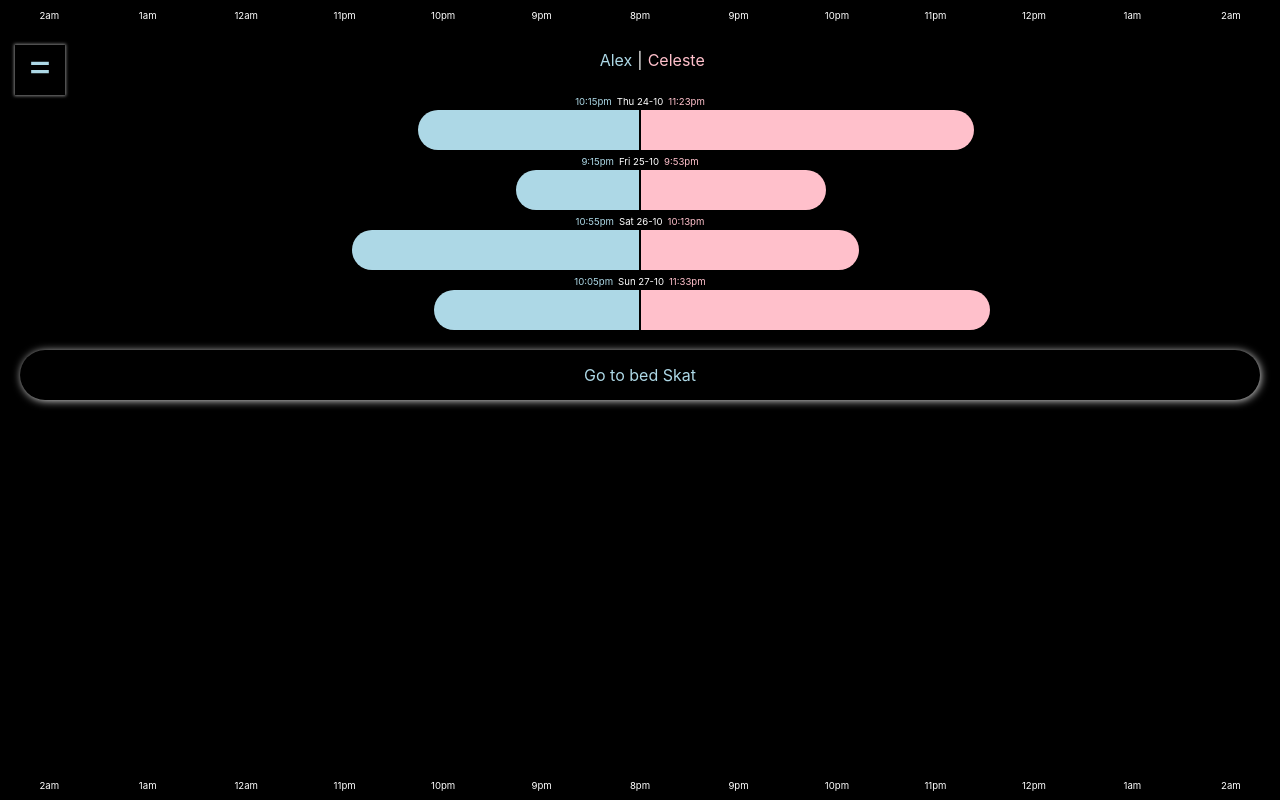
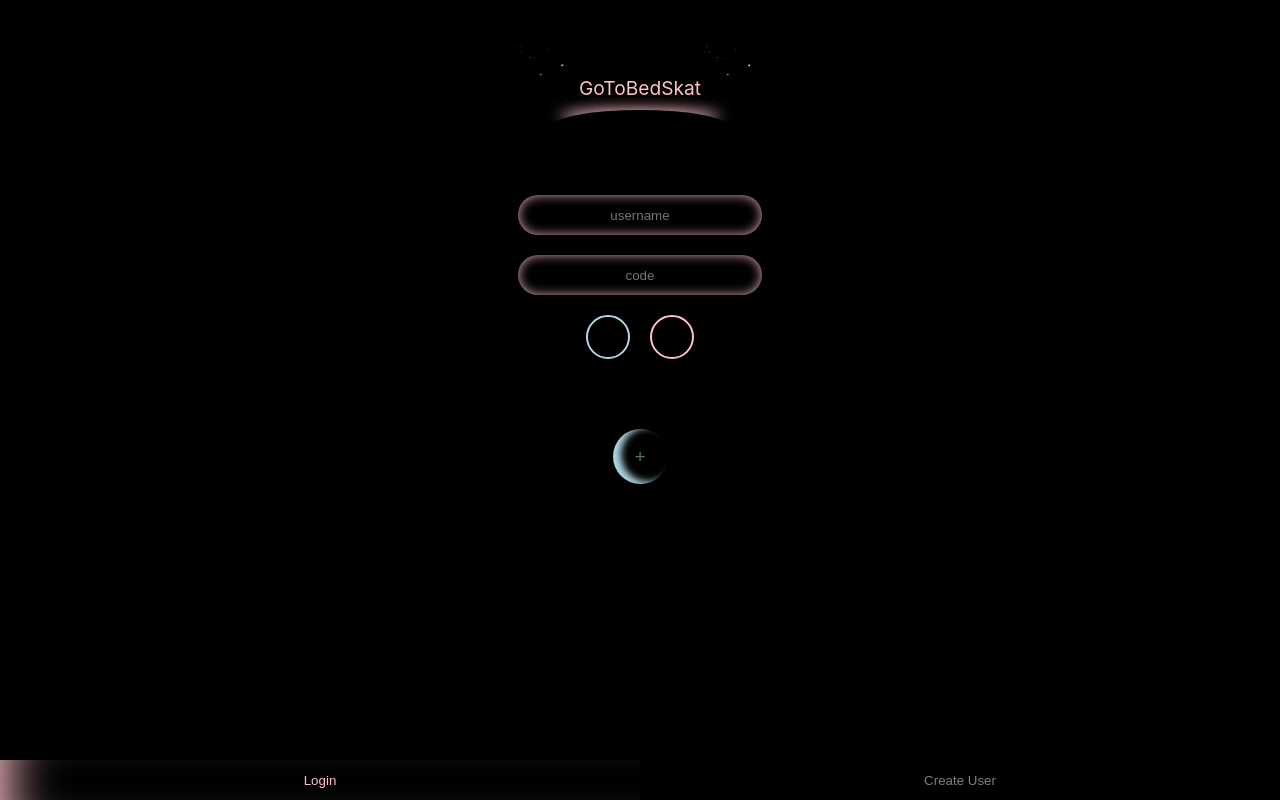
Before and after one commit to BaysheffDev/gotobedskat, a React (Create React App) app: page / in a window 1280 px wide. Built offline with nearby package versions, Linux system fonts and the light colour scheme.

Commit message:
continuing endpoints

```diff
--- a/src/App.css
+++ b/src/App.css
@@ -161,3 +161,142 @@
     left: 100%;
     transition: left 0.2s linear;
 }
+
+/* Login Section */
+.login-container {
+    height: 100%;
+    width: 100%;
+    color: white;
+}
+.app-title {
+    padding-top: 30px;
+    color: pink;
+    text-align: center;
+    font-size: 1.2em;
+    width: 70%;
+    margin: auto;
+    border-radius: 0px;
+}
+.app-title-underline {
+    box-shadow: 0px -11px 14px -10px pink;
+    border-radius: 50%;
+    height: 35px;
+    width: 180px;
+    margin: auto;
+    margin-top: 10px;
+    margin-bottom: 50px;
+}
+.app-title img {
+    width: 65px;
+    transform: translateY(15px);
+}
+.login-field {
+    display: block;
+    margin: auto;
+    margin-top: 20px;
+    padding: 0 12px;
+    border-radius: 20px;
+    border: none;
+    width: 220px;
+    text-align: center;
+    background: none;
+    box-shadow: 0px 0px 12px -1px inset pink;
+    color: white;
+    height: 40px;
+}
+.login-field:focus {
+    background: pink;
+}
+.login-buttons {
+    position: absolute;
+    bottom: 0;
+    margin: auto;
+    margin-top: 50px;
+    width: 100%;
+}
+.login-buttons button {
+    width: 50%;
+    height: 40px;
+    background: no-repeat;
+    border: none;
+    color: grey;
+}
+button.login-button-left {
+    color: pink;
+    box-shadow: 50px 0px 50px -40px inset pink;
+}
+button.login-button-right {
+    color: pink;
+    box-shadow: -50px 0px 50px -40px inset pink;
+}
+.login-submit-container {
+    text-align: center;
+    margin-top: 70px;
+}
+.login-submit-container button {
+    box-shadow: 8px -2px 8px -1px inset lightblue;
+    border: none;
+    width: 55px;
+    height: 55px;
+    border-radius: 50%;
+    padding: 0px;
+    background: none;
+    animation-name: glow;
+    animation-duration: 3s;
+    animation-iteration-count: infinite;
+    animation-timing-function: linear;
+    color: rgba(173, 216, 230, 0.5);
+    font-size: 0.6em;
+    margin: 0px 10px;
+}
+.login-submit-button.plus, .login-submit-button.back{
+    font-size: 1.2em;
+}
+@keyframes glow {
+    0% {box-shadow: 8px -2px 10px -4px inset lightblue;}
+    50% {box-shadow: 8px -2px 6px 2px inset lightblue;}
+    100% {box-shadow: 8px -2px 10px -4px inset lightblue;}
+}
+.login-submit-container button:focus {
+    border: 1px solid lightblue;
+}
+input:focus, button:focus {
+    outline: none;
+}
+.login-partner-message {
+    text-align: center;
+    color: lightblue;
+}
+.login-message-container {
+    margin-top: 60px;
+    text-align: center;
+    color: #c70000;
+    font-weight: bold;
+    font-size: 0.8em;
+}
+.login-colors-container {
+    margin-top: 20px;
+    display: flex;
+    width: 100%;
+    justify-content: center;
+}
+.login-color {
+    width: 40px;
+    height: 40px;
+    margin: 0 10px;
+    border-radius: 50%;
+    display: flex;
+    justify-content: center;
+    align-items: center;
+}
+.login-color-inner {
+    width: 25px;
+    height: 25px;
+    border-radius: 50%;
+}
+.login-color-inner.color-one {
+    background: lightblue;
+}
+.login-color-inner.color-two {
+    background: pink;
+}
--- a/src/App.js
+++ b/src/App.js
@@ -1,13 +1,23 @@
 import React from 'react';
 import './App.css';
 import Grid from './Components/Grid.js';
+import Login from './Components/Login.js';
 
 function App() {
-  return (
-    <div className="App">
-      <Grid />
-    </div>
-  );
+    if (localStorage.getItem("userId")) {
+        return (
+            <div className="App">
+            <Grid />
+            </div>
+        );
+    }
+    else {
+        return (
+            <div className="App">
+            <Login />
+            </div>
+        );
+    }
 }
 
 export default App;
--- /dev/null
+++ b/src/Components/Login.js
@@ -0,0 +1,129 @@
+import React, { useState } from 'react';
+import stars from '../Assets/stars.gif';
+
+const Login = () => {
+    const [screen, setScreen] = useState(0);
+    const [login, setLogin] = useState(true);
+    const [username, setUsername] = useState("");
+    const [usercode, setUsercode] = useState("");
+    const [partnername, setPartnername] = useState("Alex");
+    const [partnercode, setPartnercode] = useState("");
+    const [syncedpartnername, setSyncedpartnername] = useState("");
+    const [message, setMessage] = useState("");
+    const [color, setColor] = useState("");
+
+    const userColor = (col) => {
+        switch(col) {
+            case 1:
+                return "lightblue"
+                break;
+            case 2:
+                return "pink"
+                break;
+            default:
+                return "lightblue"
+        }
+    }
+
+    const submitForm = (screen) => {
+        if (screen === 0) {
+            if (username.length < 3 && usercode.length < 3) {
+                setMessage("Fields must be at least 3 characters");
+            }
+            else if (!color) {
+                setMessage("Please select a color");
+            }
+            else {
+                const usercolor = userColor(color);
+                const userSignin = (endpoint) => {
+                    fetch(`http://localhost:3001/${endpoint}`, {
+                        method: 'post',
+                        headers: {
+                            'content-type': 'application/json',
+                        },
+                        body: JSON.stringify({
+                            username: username,
+                            usercode: usercode,
+                            usercolor: usercolor,
+                        })
+                    })
+                    .then(response => response.json())
+                    .then(data => console.log(data))
+                    .catch(err => console.log(err))
+                }
+                userSignin('createuser');
+                setMessage("");
+                setScreen(1);
+            }
+        }
+        else if (screen === 1) {
+            if (partnername.length < 3 && partnercode.length < 3) {
+                setMessage("Fields must be at least 3 characters");
+            }
+            else {
+                setMessage("");
+                setScreen(3);
+            }
+        }
+    }
+
+    const syncPartner = () => {
+        const partnerSynced = false;
+        if (partnerSynced) {
+            console.log("sync complete go to main screen");
+        }
+        else {
+            console.log("nope");
+        }
+        console.log("sync partner");
+    }
+
+    const dontSync = () => {
+        console.log("dont sync");
+        setScreen(screen - 1);
+    }
+
+    const loginUser = () => {
+        console.log("login user");
+    }
+
+    const createUser = () => {
+        console.log("create user");
+    }
+
+    return (
+            <div className="login-container">
+                <div onClick={() => userColor(1)} className="app-title"><img src={stars}/>GoToBedSkat<img src={stars}/></div>
+                <div className="app-title-underline"></div>
+                <input onChange={(e) => setUsername(e.target.value)} style={{display: screen === 0 ? "" : "none"}} className="login-field" type="text" placeholder="username" />
+                <input onChange={(e) => setUsercode(e.target.value)} style={{display: screen === 0 ? "" : "none"}} className="login-field" type="text" placeholder="code" />
+                <input onChange={(e) => setPartnername(e.target.value)} style={{display: screen === 1 ? "" : "none"}} className="login-field" type="text" placeholder="partnername" />
+                <input onChange={(e) => setPartnercode(e.target.value)} style={{display: screen === 1 ? "" : "none"}} className="login-field" type="text" placeholder="partnercode" />
+                <div style={{display: screen === 0 ? "" : "none"}} className="login-colors-container">
+                    <div onClick={() => setColor(1)} style={{border: '2px solid lightblue'}} className="login-color">
+                        <div className={color === 1 ? "login-color-inner color-one" : ""}></div>
+                    </div>
+                    <div onClick={() => setColor(2)} style={{border: '2px solid pink'}} className="login-color">
+                        <div className={color === 2 ? "login-color-inner color-two" : ""}></div>
+                    </div>
+                </div>
+                <div style={{display: screen === 2 ? "" : "none"}} className="login-partner-message">Is {partnername} your partner?</div>
+                <div style={{display: screen === 3 ? "" : "none"}} className="login-partner-message">Waiting for {partnername} to sync... <br /><br /> Go back if you wish to cancel</div>
+                <div className="login-submit-container">
+                    <button style={{display: screen === 0 ? "" : "none"}} onClick={() => submitForm(screen)} className="login-submit-button plus">+</button>
+                    <button style={{display: screen === 1 ? "" : "none"}} onClick={() => submitForm(screen)} className="login-submit-button plus">+</button>
+                    <button style={{display: screen === 1 ? "" : "none"}} onClick={() => setScreen(0)} className="login-submit-button back">&lt;</button>
+                    <button style={{display: screen === 2 ? "" : "none"}} onClick={() => syncPartner()} className="login-submit-button">yes</button>
+                    <button style={{display: screen === 2 ? "" : "none"}} onClick={() => dontSync()} className="login-submit-button">no</button>
+                    <button style={{display: screen === 3 ? "" : "none"}} onClick={() => setScreen(1)} className="login-submit-button back">&lt;</button>
+                </div>
+                <div className="login-message-container">{message}</div>
+                <div style={{display: screen === 0 ? "" : "none"}} className="login-buttons">
+                    <button onClick={() => setLogin(true)} className={login ? "login-button-left" : ""}>Login</button>
+                    <button onClick={() => setLogin(false)} className={login ? "" : "login-button-right"}>Create User</button>
+                </div>
+            </div>
+    );
+}
+
+export default Login;
```
Also changed, not shown: src/Assets/stars.gif (added).
